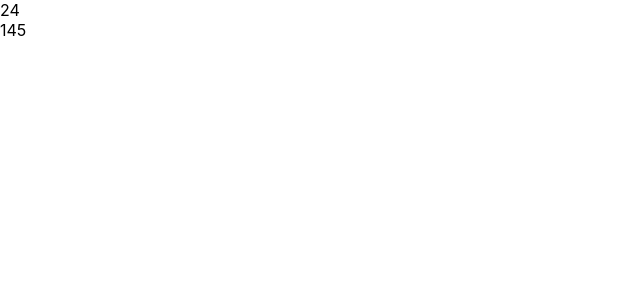
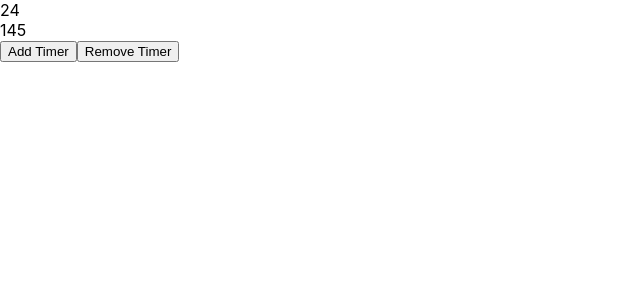
Before and after one commit to QuickStyles/react-review-classes, a React (Create React App) app: page / in a window 1280 px wide. Shown: the top 300 px of the page, without its empty margins (0-640 px from the left). Built offline with nearby package versions, Linux system fonts and the light colour scheme.

Commit message:
add and remove timers

```diff
--- a/src/components/Timer.js
+++ b/src/components/Timer.js
@@ -1,62 +1,11 @@
-import React, { Component } from 'react';
+import React from 'react';
 
-// Class Components VS Functional Components:
-
-// Class
-// - access to state
-// - access to lifecycle methods
-
-// Functional
-// - Simpler
-
-/**
- * dsfjadslfjdslfjsdldfsjlfkdjs
- *
- * @param {number} startTime - This is the start time of the component
- * @param {number} tickValue - This is the amount the timer increases per second
- */
-class Timer extends Component {
-  // constructor method gets called everytime an instance of the class is created
-  constructor(props) {
-    // in react the constructor always takes in a props object.
-    // we must always call super(props);
-    super(props);
-
-    // State allows an individual instance of a component to hold their own data.
-    this.state = {
-      seconds: this.props.startTime
-    }
-  }
-
-  tick() {
-    // if you need to update the state you can only use this.setState
-    this.setState((state) => {
-      // state is the current state of the component
-      // setState should always return an object. This object gets merged into the current state.
-      return {
-        seconds: state.seconds + this.props.tickValue
-      }
-    })
-  }
-
-  // this method gets triggered when the component (node) mounts onto the DOM
-  componentDidMount() {
-    setInterval(() => {
-      this.tick();
-    }, 1000)
-  }
-
-  // Class Components use the render() method to return JSX
-  // we have access to the state by calling this.state
-  render() {
-    console.log(this.props);
-    console.log('rendering...' + ' ' + this.state.seconds)
-    return(
-      <div>
-        { this.state.seconds }
-      </div>
-    )
-  }
+function Timer(props) {
+  return(
+    <div>
+      {props.currentTick}
+    </div>
+  )
 }
 
 export default Timer
--- a/src/components/TimerContainer.js
+++ b/src/components/TimerContainer.js
@@ -1,13 +1,87 @@
-import React from 'react';
+import React, { Component } from 'react';
 import Timer from './Timer';
 
-function TimerContainer() {
-  return(
-    <div>
-      <Timer startTime={10} tickValue={2}/>
-      <Timer startTime={5} tickValue={20}/>
-    </div>
-  )
+class TimerContainer extends Component {
+  constructor(props) {
+    super(props);
+
+    this.state = {
+      list: [
+        {
+          currentTick: 10,
+          tickValue: 2
+        },
+        {
+          currentTick: 5,
+          tickValue: 20
+        }
+      ]
+    }
+  }
+
+  tick() {
+    this.setState((state) => {
+      // const listCopy = [...state.list]
+      const listCopy = JSON.parse(JSON.stringify(state.list)) // copies state.list
+      const newList = listCopy.map((node) => { // creates a new array where every node's currentTick is increased by tickValue
+        return {
+          currentTick: node.currentTick + node.tickValue,
+          tickValue: node.tickValue
+        }
+      })
+      // merge this object into the state
+      return {
+        list: newList
+      }
+    })
+  }
+
+  addTimer() {
+    this.setState((state) => {
+      const listCopy = JSON.parse(JSON.stringify(state.list))
+      return {
+        list: [
+          ...listCopy, // copy of all the existing timers
+          {
+            currentTick: 0,
+            tickValue: 1
+          }
+        ]
+      }
+    })
+  }
+
+  removeTimer() {
+    this.setState((state) => {
+      const listCopy = JSON.parse(JSON.stringify(state.list))
+      listCopy.pop();
+      return {
+        list: listCopy
+      }
+    })
+  }
+
+  componentDidMount() {
+    setInterval(
+      () => this.tick(),
+      1000
+    )
+  }
+
+  render() {
+    return(
+      <div>
+        {
+          this.state.list.map((node, i) => {
+            return <Timer key={i} currentTick={node.currentTick} tickValue={node.tickValue} />
+          })
+        }
+        {/* onClick is a synthetic event. They're just like DOM events. */}
+        <button onClick={(e) => this.addTimer()}>Add Timer</button>
+        <button onClick={(e) => this.removeTimer()}>Remove Timer</button>
+      </div>
+    )
+  }
 }
 
 export default TimerContainer
```
